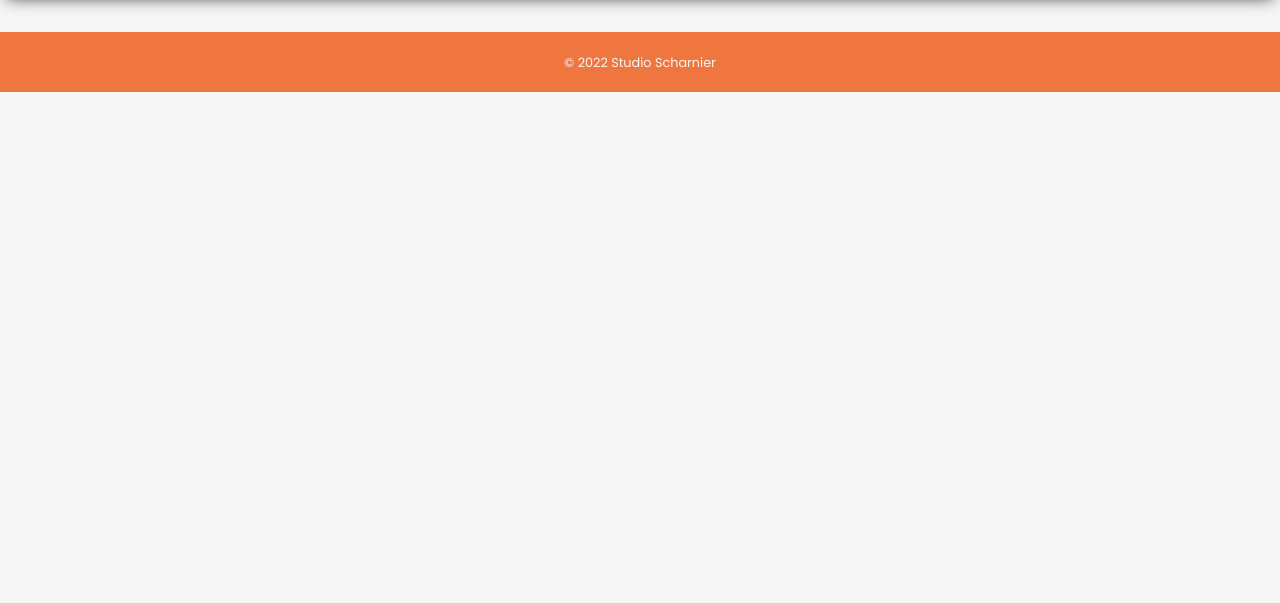
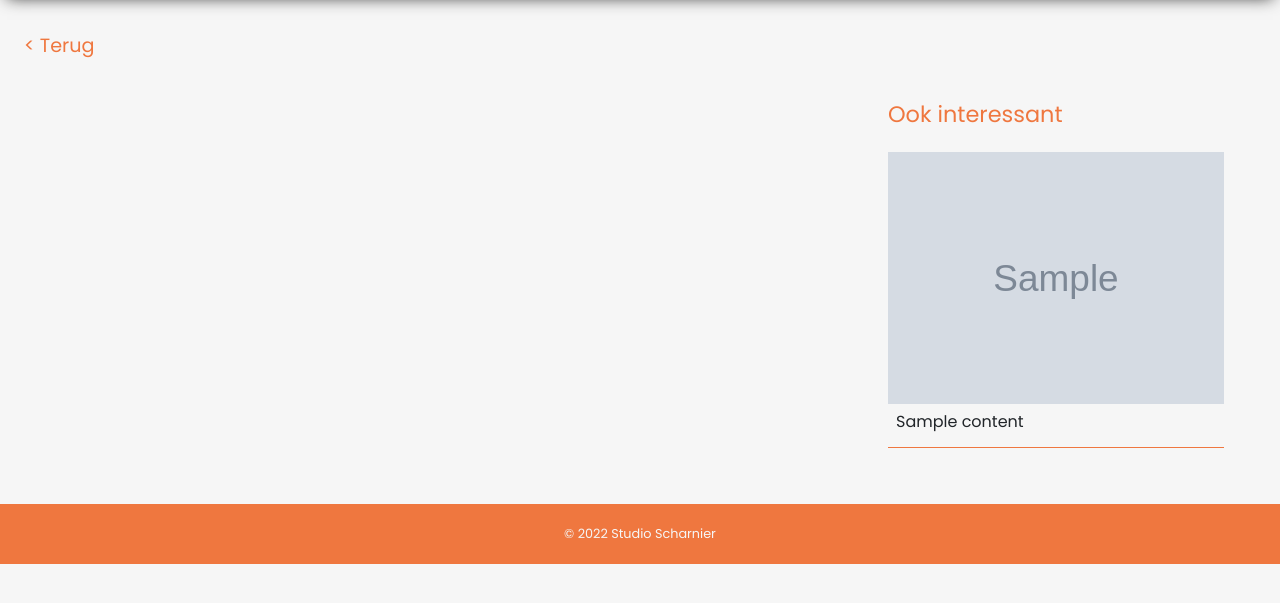
Before and after one commit to Rix11-H/StudioScharnier, a PHP site: page /details.php in a window 1280 px wide. Shown: the part 69-672 px from the top of the page. Run offline with PHP 8.4, Linux system fonts and the light colour scheme; tables that the repository leaves empty or names only in its code hold one stand-in row (values such as "Sample post"); grey boxes marked "Sample" are stand-in pictures; data that the repository does not hold is empty.

Commit message:
feat: detail page

```diff
--- a/audio.php
+++ b/audio.php
@@ -39,7 +39,6 @@
             <p class="header__top">Luister hier</p>
             <h2 class="header__title">Newest Audio</h2>
             <p class="header__desc mr-4">Lorem ipsum dolor sit amet consectetur adipisicing elit. Perferendis fuga non numquam hic soluta? Consequatur dolore tempora saepe quia facilis, repudiandae corporis minus a asperiores optio, autem, natus aperiam rem.</p>
-            <a href="#" class="card__link">Ontdek meer...</a>
         </div>
     </header>
     <hr class="mx-4">
@@ -60,7 +59,7 @@
                         <figcaption class="card--audio__title"><?php echo $audio["title"] ?></figcaption>
                         <audio controls src="<?php echo $audio["url"] ?>">
                         </audio>
-                        <a href="#" class="card__link">Meer</a>
+                        <a href="details.php?id=<?php echo htmlspecialchars($audio["id"]); ?>" class="card__link">Meer</a>
                     </figure>
                 </div>
                 <?php endforeach; ?>
--- a/beeld.php
+++ b/beeld.php
@@ -36,7 +36,6 @@
             <p class="header__top">Bekijk hier</p>
             <h2 class="header__title">Recommended work title</h2>
             <p class="header__desc mr-4">Lorem ipsum dolor sit amet consectetur adipisicing elit. Perferendis fuga non numquam hic soluta? Consequatur dolore tempora saepe quia facilis, repudiandae corporis minus a asperiores optio, autem, natus aperiam rem.</p>
-            <a href="#" class="card__link">Ontdek meer</a>
         </div>
     </header>
     <hr class="mx-4">
--- a/css/app.css
+++ b/css/app.css
@@ -252,6 +252,70 @@
   padding: 0;
   font-weight: light;
   font-size: .8em;
+}
+
+.flex--detail {
+  display: -ms-grid;
+  display: grid;
+  -ms-grid-columns: 2fr 1fr;
+      grid-template-columns: 2fr 1fr;
+  -ms-grid-rows: 1fr;
+      grid-template-rows: 1fr;
+  gap: 2em;
+}
+
+.aside--detail {
+  max-height: 100%;
+  overflow-y: hidden;
+  padding: 1em 2em;
+}
+
+.aside__box {
+  display: -webkit-box;
+  display: -ms-flexbox;
+  display: flex;
+  -webkit-box-orient: vertical;
+  -webkit-box-direction: normal;
+      -ms-flex-direction: column;
+          flex-direction: column;
+}
+
+.aside__item {
+  margin: 1em 0;
+  border-bottom: 1px solid #EF773F;
+}
+
+.aside__item h3 {
+  padding: .5em;
+}
+
+.aside__item img {
+  max-width: 100%;
+}
+
+.main__visual img {
+  max-width: 100%;
+}
+
+.aside--detail h2 {
+  font-size: 1.4em;
+}
+
+.aside--detail h3 {
+  font-size: 1em;
+}
+
+.back {
+  color: #EF773F;
+  font-size: 1.2em;
+}
+
+.back:hover {
+  color: #b3b3b3;
+}
+
+.backdiv {
+  margin-top: 2em;
 }
 
 @media (max-width: 500px) {
--- a/details.php
+++ b/details.php
@@ -18,10 +18,14 @@
     $detail = Content::getContentById($getId);
 }
 
+$contents = Content::getAllContent();
 
 
-?><!DOCTYPE html>
+
+?>
+<!DOCTYPE html>
 <html lang="en">
+
 <head>
     <meta charset="UTF-8">
     <meta http-equiv="X-UA-Compatible" content="IE=edge">
@@ -33,21 +37,63 @@
     <!--- css --->
     <link rel="stylesheet" href="css/app.css?v=<?php echo time() ?>">
 </head>
+
 <body>
 
     <?php include_once("Includes/nav.inc.php"); ?>
-    <main class="main--detail"> <!--https://www.sourcecodester.com/tutorials/php/12672/php-simple-video-upload.html-->
-        <h1><?php echo htmlspecialchars($detail["title"]); ?></h1>
-        <?php if($detail["content_type"] == "video/mp4"): ?>
-            <video width="50%" height="auto" controls src="<?php echo htmlspecialchars($detail["url"]); ?>">
+    <div class="backdiv">
+    <a class="back m-4" href="javascript:history.go(-1)">< Terug</a>
+    </div>
+    <div class="flex--detail m-4">
+        <div class="main--detail">
+            <!--https://www.sourcecodester.com/tutorials/php/12672/php-simple-video-upload.html-->
+            <div class="main__visual">
+                <?php if ($detail["content_type"] == "video/mp4") : ?>
+                    <video width="100%" height="auto" controls src="<?php echo htmlspecialchars($detail["url"]); ?>">
                         />
-        <?php else: ?>
+                    <?php else : ?>
                         <img src="<?php echo $detail["url"]; ?>" alt="<?php echo htmlspecialchars($detail["alt"]); ?>">
                     <?php endif; ?>
-
-        </main>
-
+            </div>
+            <h1><?php echo htmlspecialchars($detail["title"]); ?></h1>
+            <div class="main__description">
+                <p><?php echo htmlspecialchars($detail["description"]); ?></p>
+            </div>
+        </div>
+        <div class="aside--detail">
+            <h2>Ook interessant</h2>
+            <div class="aside__box">
+                <?php foreach (array_slice($contents, 0, 5) as $content) : ?>
+                    <?php if ($content["content_type"] != ("audio/mp3")) : ?>
+                        <div class="aside__item">
+                            <a href="details.php?id=<?php echo $content["id"]; ?>">
+                                <?php if ($content["content_type"] == "video/mp4") : ?>
+                                    <video width="100%" height="auto" controls src="<?php echo htmlspecialchars($content["url"]); ?>">
+                                        />
+                                    <?php else : ?>
+                                        <img class="detail__img" src="<?php if (!empty($content["cover_img"])) {
+                                                                    echo $content["cover_img"];
+                                                                } else {
+                                                                    echo $content["url"];
+                                                                } ?>" alt="<?php echo htmlspecialchars($content["alt"]); ?>">
+                                    <?php endif; ?>
+                            </a>
+                            <h3><?php echo htmlspecialchars($content["title"]); ?></h3>
+                        </div>
+                    <?php else : ?>
+                        <figure class="audio--card__flex">
+                            <figcaption class="card--audio__title"><?php echo $audio["title"] ?></figcaption>
+                            <audio controls src="<?php echo $audio["url"] ?>">
+                            </audio>
+                            <a href="#" class="card__link">Meer</a>
+                        </figure>
+                    <?php endif; ?>
+                <?php endforeach; ?>
+            </div>
+        </div>
+    </div>
     <?php include_once("Includes/footer.inc.php"); ?>
 
 </body>
+
 </html>
--- a/sass/_global.scss
+++ b/sass/_global.scss
@@ -166,6 +166,67 @@
     font-size: .8em;
 }
 
+.flex--detail {
+    display: grid;
+    grid-template-columns: 2fr 1fr;
+    grid-template-rows: 1fr ;
+    gap: 2em;
+}
+
+
+.aside--detail {
+    max-height: 100%;
+    overflow-y: hidden;
+    padding: 1em 2em;
+
+
+}
+
+.aside__box {
+    display: flex;
+    flex-direction: column;
+}
+
+.aside__item {
+    margin: 1em 0;
+    border-bottom: 1px solid $primary;
+}
+
+.aside__item h3 {
+    padding: .5em;
+}
+
+.aside__item img {
+    max-width: 100%;
+}
+
+
+.main__visual img {
+    max-width: 100%;
+}
+
+.aside--detail h2 {
+    font-size: 1.4em;
+}
+
+.aside--detail h3 {
+    font-size: 1em;
+}
+
+.back {
+    color: $primary;
+    font-size: 1.2em;
+}
+
+.back:hover {
+    color: $muted;
+}
+
+.backdiv {
+    margin-top: 2em;
+}
+
+
 @media (max-width: 500px) {
     .studioRow {
         max-width:100%;
--- a/studio.php
+++ b/studio.php
@@ -86,7 +86,7 @@
                     <div class="studioCard__menu">
                         <a href="studio.php?page=video&action=edit&id=<?php echo $video["id"] ?>" class="studioCard__edit card__edit btn btn--primary--outline btn--small">Bewerk</a>
                         <a href="studio.php?page=video&action=delete&id=<?php echo $video["id"] ?>" class="studioCard__delete card__delete btn btn--danger--outline btn--small">Verwijder</a>
-                        <a href="video.php?id=<?php echo $video["id"] ?>" class="studioCard__goto btn btn--ghost--outline btn--small">Bekijk</a>
+                        <a href="details.php?id=<?php echo htmlspecialchars($video["id"]); ?>" class="studioCard__goto btn btn--ghost--outline btn--small">Bekijk</a>
                     </div>
                 </div>
             <?php endforeach; ?>
@@ -107,7 +107,7 @@
                     <div class="studioCard__menu">
                         <a href="studio.php?page=video&action=edit&id=<?php echo $image["id"] ?>" class="studioCard__edit card__edit btn btn--primary--outline btn--small">Bewerk</a>
                         <a href="studio.php?page=video&action=delete&id=<?php echo $image["id"] ?>" class="studioCard__delete card__delete btn btn--danger--outline btn--small">Verwijder</a>
-                        <a href="video.php?id=<?php echo $image["id"] ?>" class="studioCard__goto btn btn--ghost--outline btn--small">Bekijk</a>
+                        <a href="details.php?id=<?php echo htmlspecialchars($image["id"]); ?>" class="studioCard__goto btn btn--ghost--outline btn--small">Bekijk</a>
                     </div>
             </div>
             <?php endforeach; ?>
@@ -128,7 +128,7 @@
                     <div class="studioCard__menu">
                         <a href="studio.php?page=video&action=edit&id=<?php echo $text["id"] ?>" class="studioCard__edit card__edit btn btn--primary--outline btn--small">Bewerk</a>
                         <a href="studio.php?page=video&action=delete&id=<?php echo $text["id"] ?>" class="studioCard__delete card__delete btn btn--danger--outline btn--small">Verwijder</a>
-                        <a href="video.php?id=<?php echo $text["id"] ?>" class="studioCard__goto btn btn--ghost--outline btn--small">Bekijk</a>
+                        <a href="details.php?id=<?php echo htmlspecialchars($text["id"]); ?>" class="studioCard__goto btn btn--ghost--outline btn--small">Bekijk</a>
                     </div>
                 </div>
             <?php endforeach; ?>
--- a/texts.php
+++ b/texts.php
@@ -50,7 +50,7 @@
 
     <div class="uploadedContent m-2">
         <?php foreach($texts as $text): ?>
-                <a class="card card--static" href="#">
+                <a class="card card--static" href="details.php?id=<?php echo htmlspecialchars($text["id"]); ?>">
 
                     <img class="card__image" src="<?php if(!empty($text["url"])) { echo $text["url"];} else {echo "./assets/imgs/defaultArticleImg.jpeg" ;} ?>"></img>
 
--- a/video.php
+++ b/video.php
@@ -35,7 +35,6 @@
             <p class="header__top">Bekijk hier</p>
             <h2 class="header__title">Recommended video title</h2>
             <p class="header__desc mr-4">Lorem ipsum dolor sit amet consectetur adipisicing elit. Perferendis fuga non numquam hic soluta? Consequatur dolore tempora saepe quia facilis, repudiandae corporis minus a asperiores optio, autem, natus aperiam rem.</p>
-            <a href="#" class="card__link">Bekijk video</a>
         </div>
     </header>
     <hr class="mx-4">
```
Lines whose indentation alone changed are shown as unchanged.
